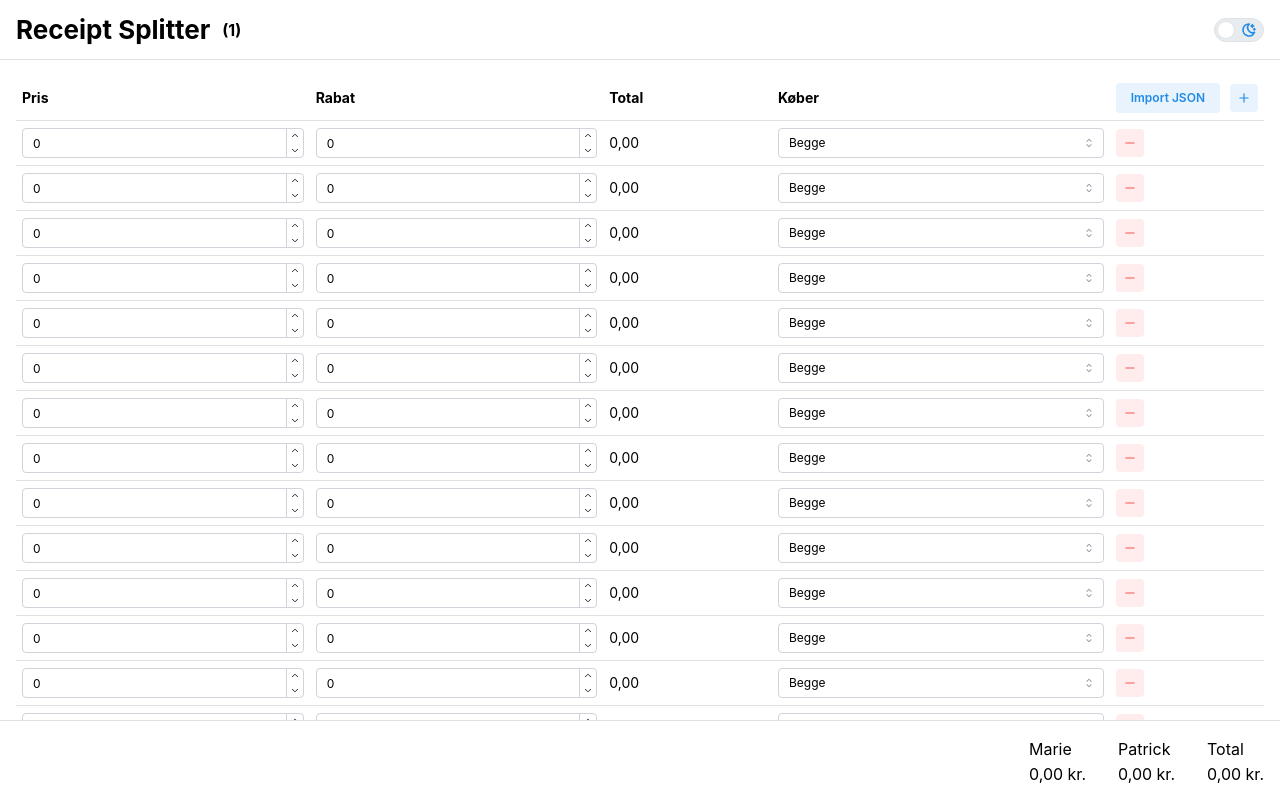
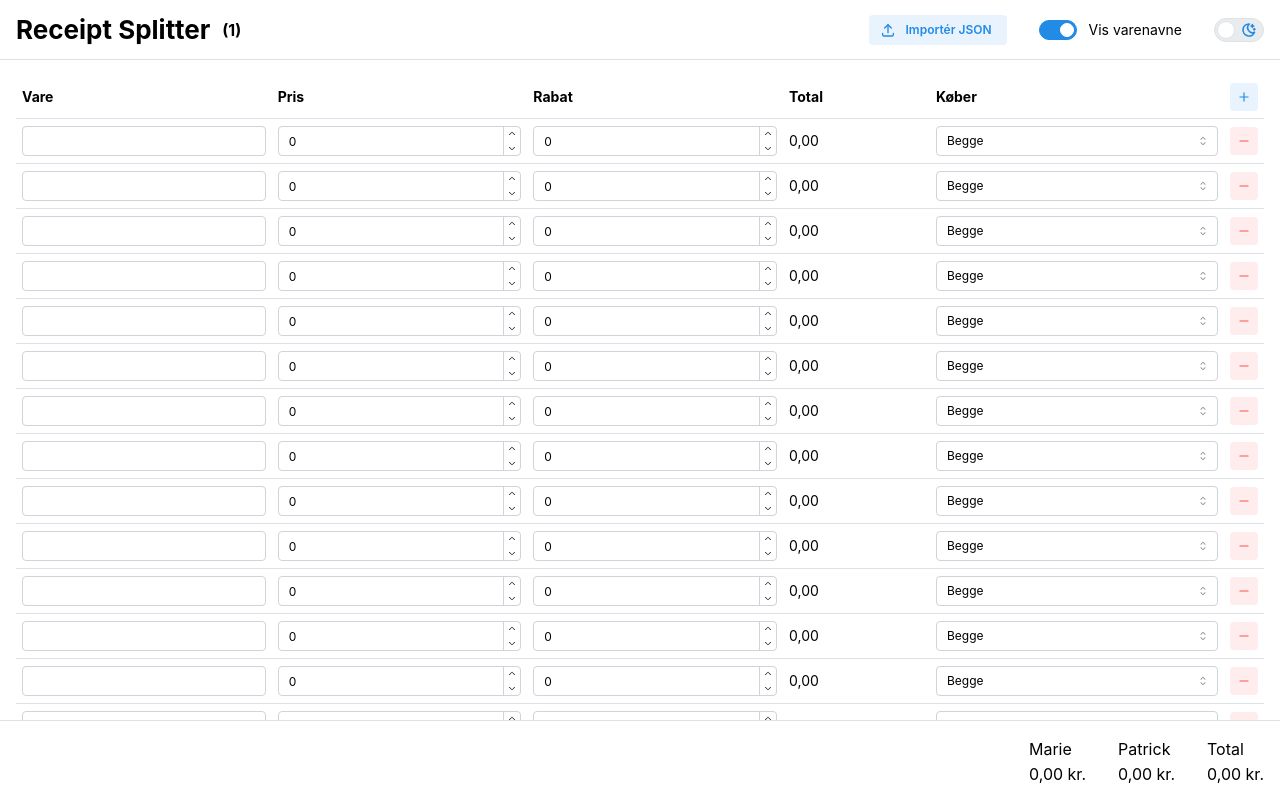
Before and after one commit to Pattrigue/receipt-splitter, a React (Vite) app: page / in a window 1280 px wide. Shown: the top 799 px of the page. Built offline with nearby package versions, Linux system fonts and the light colour scheme.

Commit message:
Update layout and add optional name column

```diff
--- a/src/App.tsx
+++ b/src/App.tsx
@@ -1,5 +1,5 @@
 import { AppShell } from "@mantine/core";
-import { useCallback } from "react";
+import { useCallback, useState } from "react";
 import { Footer } from "@/components/Footer";
 import { GlobalJsonDropzone } from "@/components/GlobalJsonDropzone";
 import { Header } from "@/components/Header";
@@ -9,6 +9,7 @@ import type { ReceiptItem } from "@/types";
 
 export function App() {
   const { setReceipt } = useReceiptContext();
+  const [showName, setShowName] = useState(true);
 
   const handleImportItems = useCallback(
     (items: ReceiptItem[]) => setReceipt({ items }),
@@ -21,11 +22,13 @@ export function App() {
 
       <AppShell header={{ height: 60 }} footer={{ height: 80 }} padding="md">
         <AppShell.Header>
-          <Header />
+          <Header showName={showName} onShowNameChange={setShowName} />
         </AppShell.Header>
+
         <AppShell.Main>
-          <ReceiptTable />
+          <ReceiptTable showName={showName} />
         </AppShell.Main>
+
         <AppShell.Footer p="md">
           <Footer />
         </AppShell.Footer>
--- a/src/components/Header.tsx
+++ b/src/components/Header.tsx
@@ -1,9 +1,22 @@
-import { Group, Title } from "@mantine/core";
+import { Group, Switch, Title } from "@mantine/core";
 import { useReceiptContext } from "@/context/ReceiptContext";
 import { ColorSchemeToggle } from "@/components/ColorSchemeToggle";
+import { JsonReceiptImportButton } from "./JsonReceiptImportButton";
+import type { ReceiptItem } from "@/types";
+import { useCallback } from "react";
 
-export function Header() {
-  const { itemCount } = useReceiptContext();
+interface HeaderProps {
+  showName: boolean;
+  onShowNameChange: (value: boolean) => void;
+}
+
+export function Header({ showName, onShowNameChange }: HeaderProps) {
+  const { setReceipt, itemCount } = useReceiptContext();
+
+  const handleImport = useCallback(
+    (items: ReceiptItem[]) => setReceipt({ items }),
+    [setReceipt]
+  );
 
   return (
     <Group justify="space-between" h="100%" px="md">
@@ -11,7 +24,17 @@ export function Header() {
         <Title order={2}>Receipt Splitter</Title>
         <Title order={5}>({itemCount})</Title>
       </Group>
-      <ColorSchemeToggle />
+
+      <Group gap="xl" wrap="nowrap">
+        <JsonReceiptImportButton onImport={handleImport} />
+        <Switch
+          visibleFrom="sm"
+          checked={showName}
+          onChange={(e) => onShowNameChange(e.currentTarget.checked)}
+          label="Vis varenavne"
+        />
+        <ColorSchemeToggle />
+      </Group>
     </Group>
   );
 }
--- a/src/components/JsonReceiptImportButton.tsx
+++ b/src/components/JsonReceiptImportButton.tsx
@@ -1,6 +1,7 @@
 import type { ReceiptItem } from "@/types";
 import { type ImportedReceipt, mapImportedReceiptToItems } from "@/utils/receipt-import";
 import { Button, FileButton } from "@mantine/core";
+import { IconUpload } from "@tabler/icons-react";
 import { useCallback } from "react";
 
 interface JsonReceiptImportButtonProps {
@@ -24,8 +25,8 @@ export function JsonReceiptImportButton({ onImport }: JsonReceiptImportButtonPro
   return (
     <FileButton onChange={(file) => file && handleImportJson(file)} accept="application/json">
       {(props) => (
-        <Button {...props} size="xs" variant="light">
-          Import JSON
+        <Button {...props} size="xs" variant="light" visibleFrom="sm" leftSection={<IconUpload size={16}/>}>
+          Importér JSON
         </Button>
       )}
     </FileButton>
--- a/src/components/ReceiptTable.tsx
+++ b/src/components/ReceiptTable.tsx
@@ -1,14 +1,18 @@
+import { JsonReceiptImportButton } from "@/components/JsonReceiptImportButton";
+import { ReceiptTableRows } from "@/components/ReceiptTableRows";
 import type { ReceiptItem } from "@/types";
 import { ActionIcon, Group, Stack, Table } from "@mantine/core";
 import { IconPlus } from "@tabler/icons-react";
 import { useCallback } from "react";
-import { JsonReceiptImportButton } from "@/components/JsonReceiptImportButton";
 import { useReceiptContext } from "../context/ReceiptContext";
-import { ReceiptTableRows } from "@/components/ReceiptTableRows";
 
 const ACTION_COL_WIDTH = 32;
 
-export function ReceiptTable() {
+interface ReceiptTableProps {
+  showName: boolean;
+}
+
+export function ReceiptTable({ showName }: ReceiptTableProps) {
   const { receipt, setReceipt } = useReceiptContext();
 
   const handleAddRow = useCallback(() => {
@@ -21,34 +25,32 @@ export function ReceiptTable() {
     }));
   }, [setReceipt]);
 
-  const handleImport = useCallback(
-    (items: ReceiptItem[]) => setReceipt({ items }),
-    [setReceipt]
-  );
 
   return (
     <Stack gap={0}>
       <Table horizontalSpacing={6}>
         <Table.Thead>
           <Table.Tr>
+            {showName && <Table.Th visibleFrom="sm">Vare</Table.Th>}
+
             <Table.Th>Pris</Table.Th>
             <Table.Th>Rabat</Table.Th>
             <Table.Th>Total</Table.Th>
             <Table.Th>Køber</Table.Th>
+
             <Table.Th w={ACTION_COL_WIDTH}>
-              <Group gap="xs" justify="flex-end" wrap="nowrap">
-                <JsonReceiptImportButton onImport={handleImport} />
-                <ActionIcon onClick={handleAddRow} variant="light">
-                  <IconPlus size={14} />
-                </ActionIcon>
-              </Group>
+              <ActionIcon onClick={handleAddRow} variant="light">
+                <IconPlus size={14} />
+              </ActionIcon>
             </Table.Th>
           </Table.Tr>
         </Table.Thead>
+
         <Table.Tbody>
           <ReceiptTableRows
             items={receipt.items}
             actionColWidth={ACTION_COL_WIDTH}
+            showName={showName}
           />
         </Table.Tbody>
       </Table>
--- a/src/components/ReceiptTableRows.tsx
+++ b/src/components/ReceiptTableRows.tsx
@@ -1,5 +1,5 @@
 import type { ReceiptItem } from "@/types";
-import { Table, NumberInput, NativeSelect, ActionIcon } from "@mantine/core";
+import { Table, NumberInput, NativeSelect, ActionIcon, TextInput } from "@mantine/core";
 import { IconMinus } from "@tabler/icons-react";
 import { useReceiptContext } from "../context/ReceiptContext";
 import { useCallback } from "react";
@@ -7,11 +7,13 @@ import { useCallback } from "react";
 interface ReceiptTableRowsProps {
   items: ReceiptItem[];
   actionColWidth: number;
+  showName?: boolean;
 }
 
 export function ReceiptTableRows({
   items,
   actionColWidth,
+  showName
 }: ReceiptTableRowsProps) {
   const { setReceipt, onReceiptChange } = useReceiptContext();
 
@@ -53,6 +55,16 @@ export function ReceiptTableRows({
 
   const rows = items.map((item, index) => (
     <Table.Tr key={index}>
+      {showName && (
+        <Table.Td visibleFrom="sm" maw={80}>
+          <TextInput
+            size="xs"
+            value={item.name}
+            onChange={(e) => handleUpdateItem(index, "name", e.currentTarget.value)}
+          />
+        </Table.Td>
+      )}
+
       <Table.Td maw={80}>
         <NumberInput
           size="xs"
```
